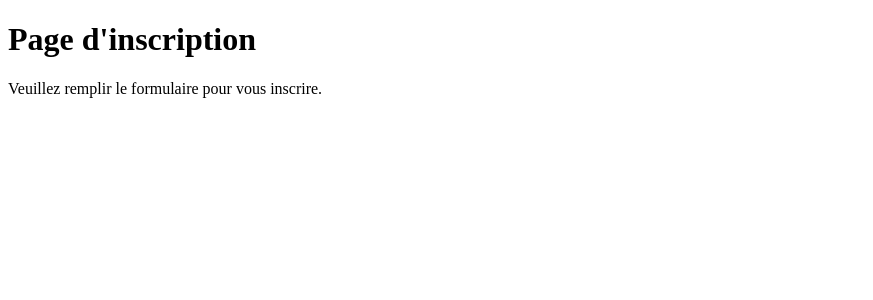
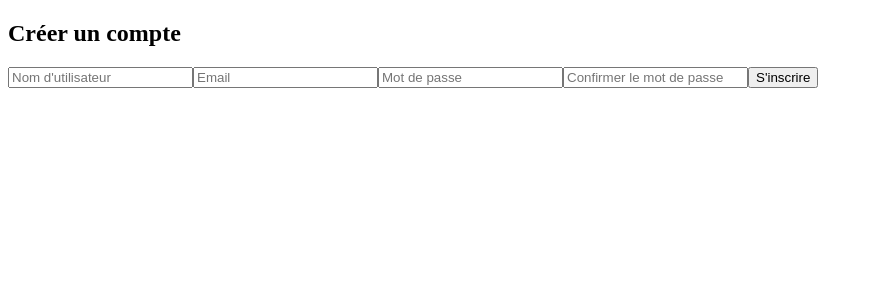
Before and after one commit to Snoobydoo/watchlist-app, a React (Create React App) app in the folder frontend/: page /register in a window 1280 px wide. Shown: the top 300 px of the page, without its empty margins (0-873 px from the left). Built offline with nearby package versions, Linux system fonts and the light colour scheme.

Commit message:
add register form + empty Form.css

```diff
--- a/frontend/src/pages/Register.jsx
+++ b/frontend/src/pages/Register.jsx
@@ -1,8 +1,67 @@
-export default function Register() {
+import React, { useState } from "react";
+import "../styles/Form.css";
+
+const Register = () => {
+  const [formData, setFormData] = useState({
+    username: "",
+    email: "",
+    password: "",
+    confirmPassword: "",
+  });
+
+  const handleChange = (e) => {
+    setFormData((prev) => ({
+      ...prev,
+      [e.target.name]: e.target.value,
+    }));
+  };
+
+  const handleSubmit = (e) => {
+    e.preventDefault();
+    console.log("Inscription réussie", formData);
+    // Envoyer ici vers le backend
+  };
+
   return (
-    <div>
-      <h1>Page d'inscription</h1>
-      <p>Veuillez remplir le formulaire pour vous inscrire.</p>
+    <div className="form-container">
+      <h2>Créer un compte</h2>
+      <form onSubmit={handleSubmit}>
+        <input
+          type="text"
+          name="username"
+          placeholder="Nom d'utilisateur"
+          value={formData.username}
+          onChange={handleChange}
+          required
+        />
+        <input
+          type="email"
+          name="email"
+          placeholder="Email"
+          value={formData.email}
+          onChange={handleChange}
+          required
+        />
+        <input
+          type="password"
+          name="password"
+          placeholder="Mot de passe"
+          value={formData.password}
+          onChange={handleChange}
+          required
+        />
+        <input
+          type="password"
+          name="confirmPassword"
+          placeholder="Confirmer le mot de passe"
+          value={formData.confirmPassword}
+          onChange={handleChange}
+          required
+        />
+        <button type="submit">S'inscrire</button>
+      </form>
     </div>
   );
-}
+};
+
+export default Register;
```
Also changed, not shown: frontend/src/styles/Form.css (added).
